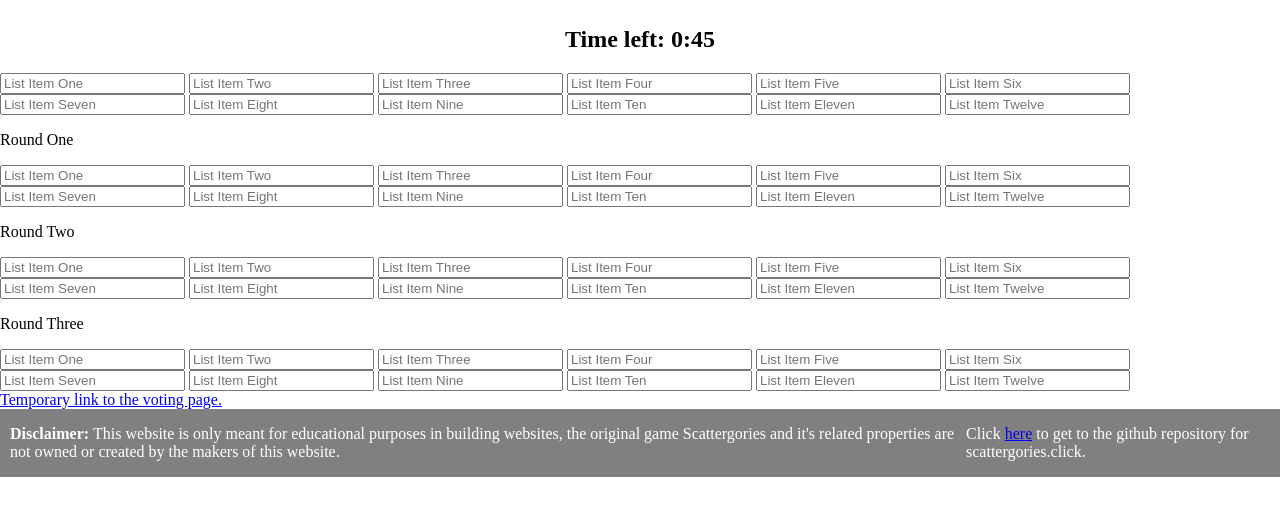
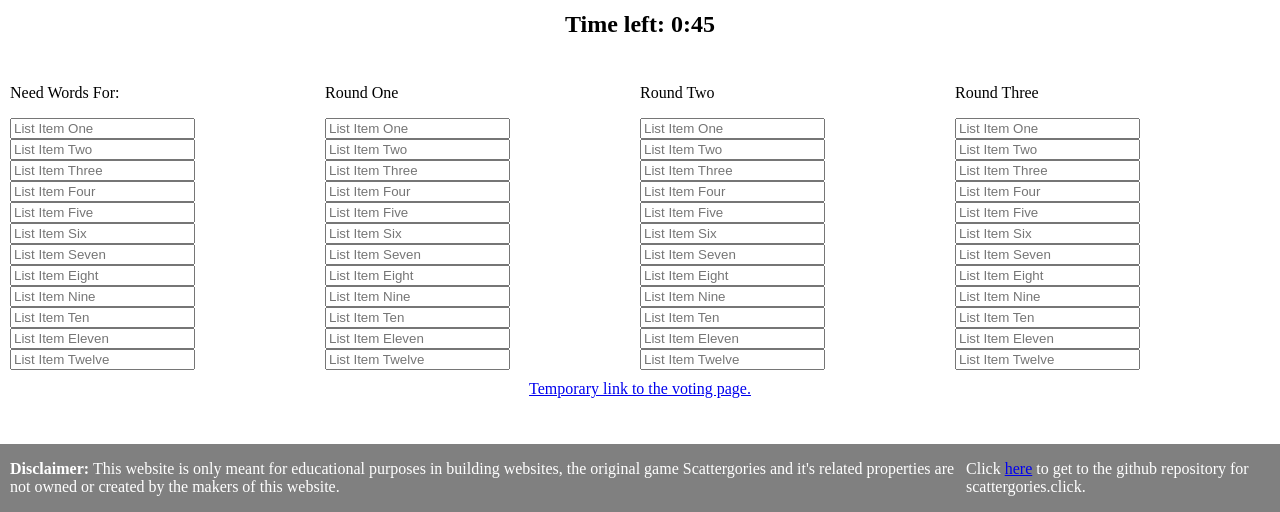
Before and after one commit to driggstyler/CS260Spring, a plain HTML site: page game.html in a window 1280 px wide. Shown: the part 288-800 px from the top of the page. Drawn offline with Linux system fonts and the light colour scheme.

Commit message:
Finished 1st draft of game.css.

```diff
--- a/game.css
+++ b/game.css
@@ -18,6 +18,15 @@ header {
 header h1 {
     margin: 0px;
 }
+
+
+ h1 {
+    text-align: center;
+ }
+ h2 {
+    text-align: center;
+ }
+
  main {
     flex: 1;
   display: flex;
@@ -26,12 +35,17 @@ header h1 {
   justify-content: center;
  }
 
- h1 {
-    text-align: center;
- }
- h2 {
-    text-align: center;
- }
+.cardboardPiece {
+    display: flex;
+    flex-direction: row;
+    padding: 10px;
+}
+
+.paperInsert {
+    display: flex;
+    flex-direction: row;
+}
+
 
 footer {
     flex: 0 40px;
--- a/game.html
+++ b/game.html
@@ -15,14 +15,15 @@
             <h1>Scattergories</h1>
             <p>User: CaptainKrunch436</p>
         </header>
-
+        <main>
             <div class="middleHeader">
-            <div><h1>List 7</h1></div>
                 <div><h2>The letter is: W</h2></div>
                 <div><h2>Time left: 0:45</h2></div>
             </div>
-        <div>
+            <div class="cardboardPiece">
                 <div class="itemsList">
+                    <div><p>Need Words For:</p></div>
+                    <div class="theItemsOfInterest">
                         <input type = "text" id="item1" placeholder="List Item One"/>
                         <input type = "text" id="item2" placeholder="List Item Two"/>
                         <input type = "text" id="item3" placeholder="List Item Three"/>
@@ -35,6 +36,7 @@
                         <input type = "text" id="item10" placeholder="List Item Ten"/>
                         <input type = "text" id="item11" placeholder="List Item Eleven"/>
                         <input type = "text" id="item12" placeholder="List Item Twelve"/>
+                    </div>
                 </div>
                 <div class="paperInsert">
                     <div class="paperSlip">
@@ -91,6 +93,7 @@
                 </div>
             </div>
             <a href="voting.html">Temporary link to the voting page.</a>
+        </main>
         <footer>
             <!--Required link to repository-->
             <p><b>Disclaimer: </b>This website is only meant for educational purposes in building websites, the original game Scattergories and it's
```
Lines whose indentation alone changed are shown as unchanged.
